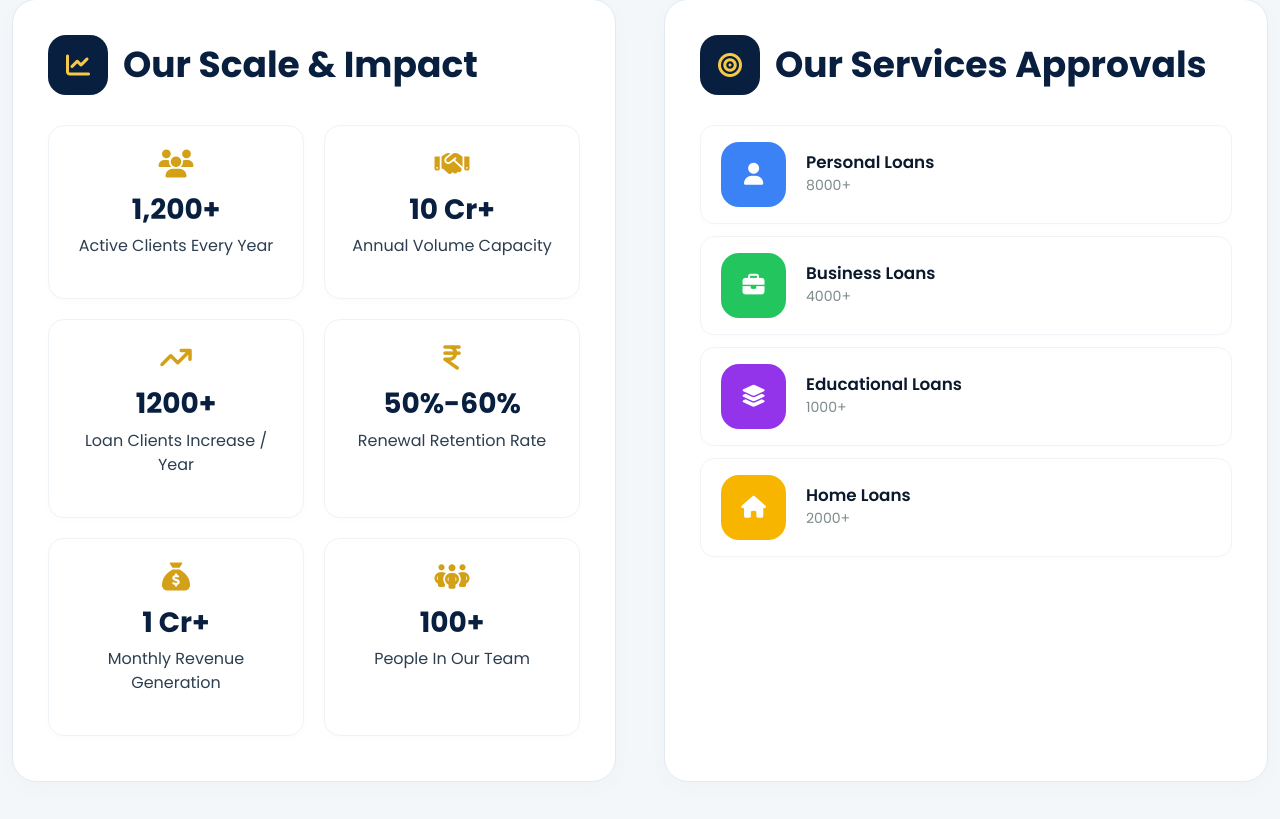
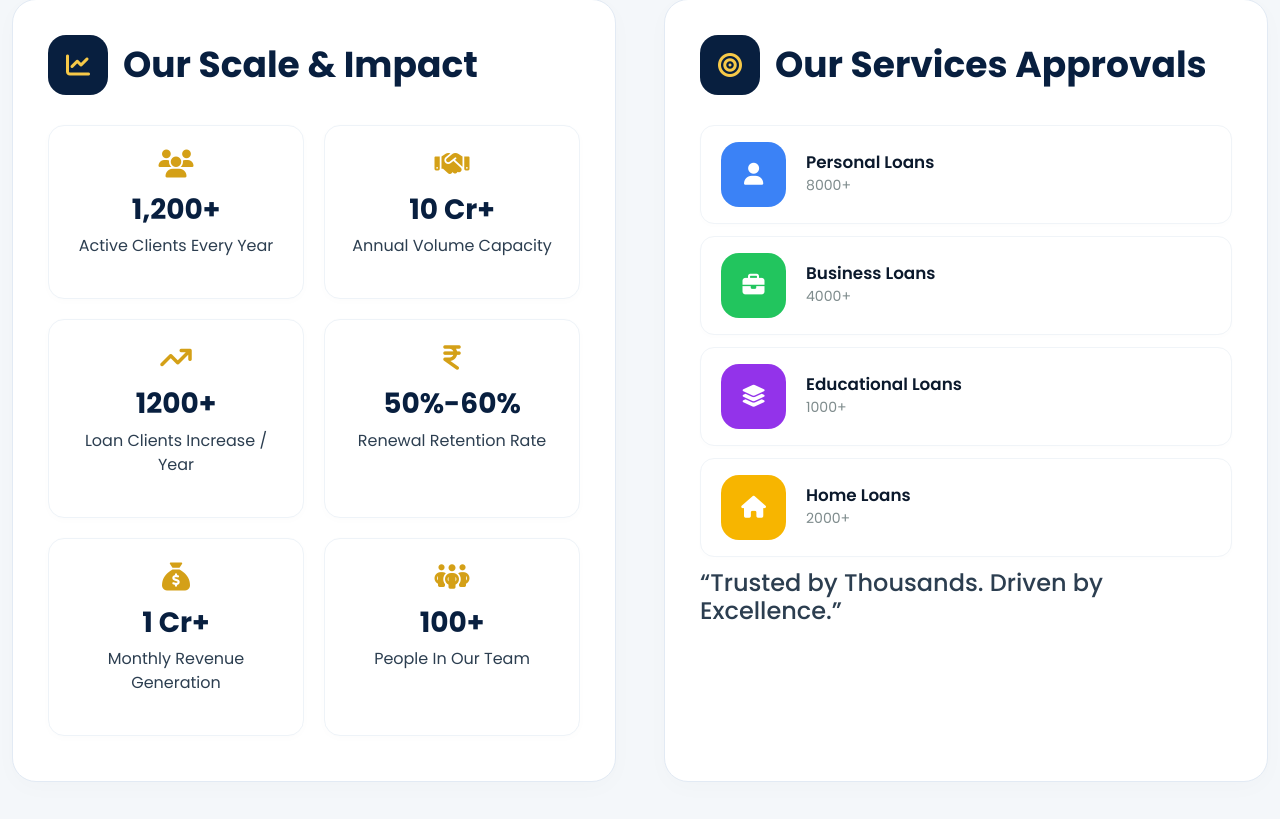
Before and after one commit to 8977115766/Money_Plus_Associates, a Flask app: page /history in a window 1280 px wide. Shown: the part 802-1621 px from the top of the page. Run offline with Flask 3, Linux system fonts and the light colour scheme.

Commit message:
Update history.html

```diff
--- a/templates/history.html
+++ b/templates/history.html
@@ -230,7 +230,7 @@
                                 <p>2000+</p>
                             </div>
                         </div>
-
+                        <h4 class="service-quote">“Trusted by Thousands. Driven by Excellence.”</h4>
 
 
                     </div>
```
